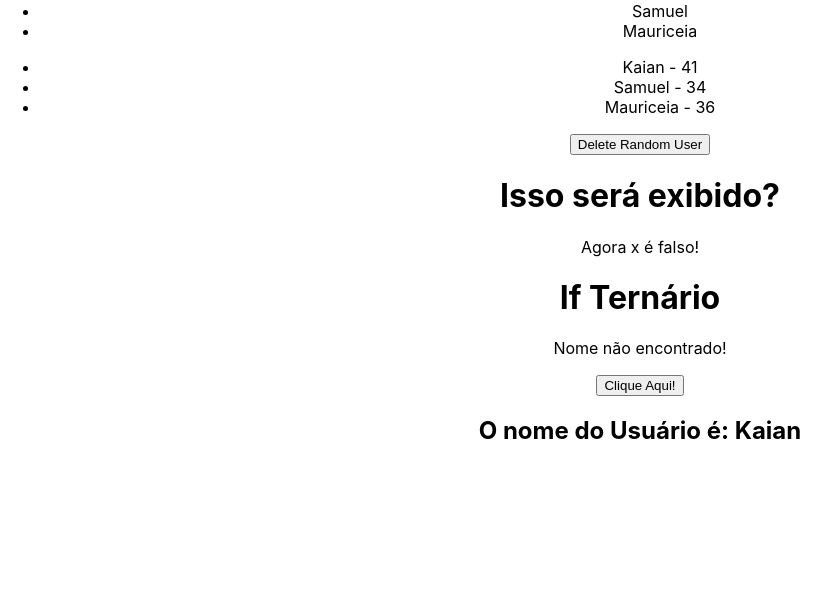
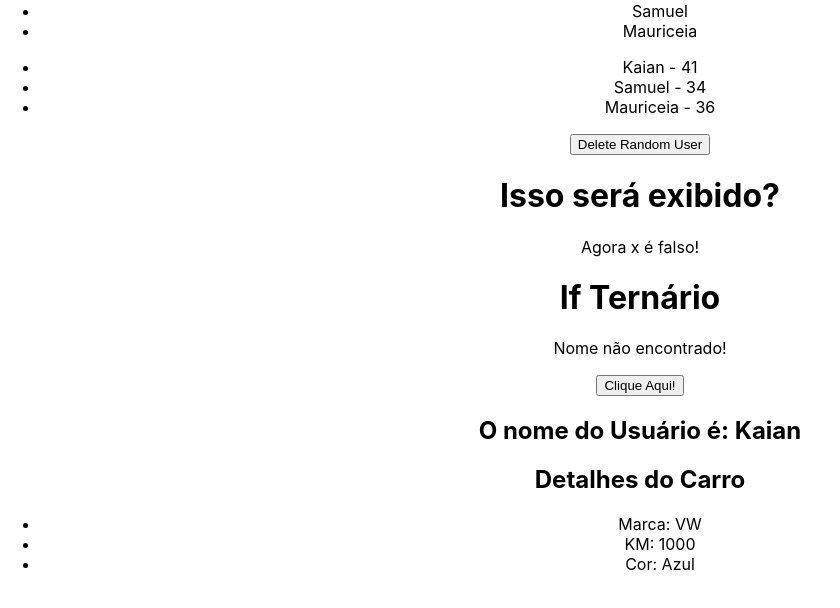
Before and after one commit to kaiansamuel/avancando_em_react, a React (Create React App) app: page / in a window 1280 px wide. Shown: the part 1775-2383 px from the top of the page, without its empty margins (0-840 px from the left). Built offline with nearby package versions, Linux system fonts and the light colour scheme.

Commit message:
desestructuring em props

```diff
--- a/src/App.js
+++ b/src/App.js
@@ -1,5 +1,6 @@
 import './App.css';
 import City from './assets/city.jpg'
+import CarDetails from './components/CarDetails';
 import ConditionalRender from './components/ConditionalRender';
 import ListRender from './components/ListRender';
 import ManageData from './components/ManageData';
@@ -21,7 +22,10 @@
       <ManageData />
       <ListRender />
       <ConditionalRender />
+      {/* props */}
       <ShowUserName name='Kaian'/>
+      {/* desestructuring em props */}
+      <CarDetails brand="VW" km={1000} color="Azul" />
       </div>
   )
 }
--- /dev/null
+++ b/src/components/CarDetails.js
@@ -0,0 +1,16 @@
+import React from 'react'
+
+const CarDetails = ({ brand, km, color }) => {
+  return (
+    <div>
+      <h2>Detalhes do Carro</h2>
+      <ul>
+        <li>Marca: {brand}</li>
+        <li>KM: {km}</li>
+        <li>Cor: {color}</li>
+      </ul>
+    </div>
+  )
+}
+
+export default CarDetails;
```
